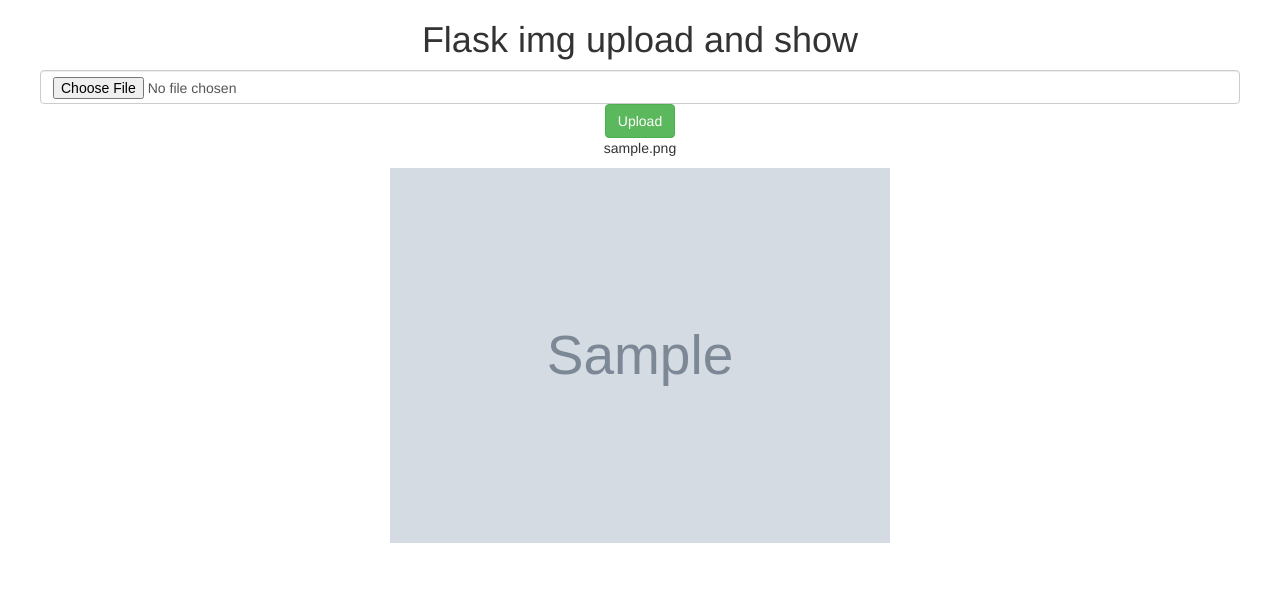
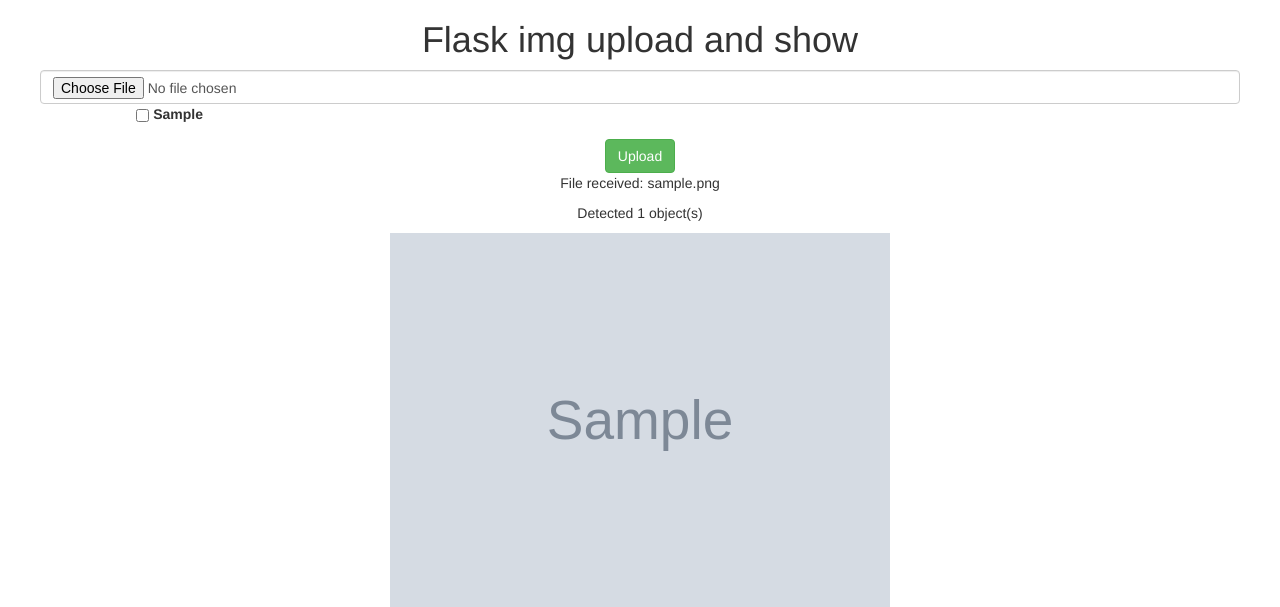
Before and after one commit to QuanHNguyen232/Deploy_yolov6_Flask, a Flask app: template templates/index.html in a window 1280 px wide. Shown: the top 607 px of the page. Run offline with Flask 2, Linux system fonts and the light colour scheme; the template is opened without the code that fills it: values that come from a table or form of the project are taken from there, most other values are stand-ins (such as "Sample title", 1, 10 or a date in 2020); grey boxes marked "Sample" are stand-in pictures; parts of the project's set-up code (start-up, migrations or seed data) failed here and were passed over; some libraries are stand-ins or nearby versions.

Commit message:
add: Get label from yaml + show on html

```diff
--- a/app.py
+++ b/app.py
@@ -3,7 +3,7 @@ import urllib.request
 import os
 import cv2
 import my_yolov6
-
+import yaml
 from flask_uploads import UploadSet, IMAGES, configure_uploads
 from flask_wtf import FlaskForm
 from flask_wtf.file import FileField, FileRequired, FileAllowed
@@ -52,12 +52,20 @@ def get_file(filename):
 @app.route('/', methods=['GET', 'POST'])
 def detect():
     form = UploadForm()
+    input_img_url = None
+    output_img_url = None
 
+    # Read all YOLOv6 classes
+    class_list = []
+    with open('./data/coco.yaml', 'r') as file:
+        data_load = yaml.safe_load(file)
+        class_list = data_load['names']
+
+    # Upload images
     if form.validate_on_submit():
         filename = photos.save(form.photo.data)
         input_img_url = url_for('get_file', filename=filename)
 
-        print('input_img_url', input_img_url)
         frame = cv2.imread('.'+input_img_url)   # need: ./dir/filename (not /dir/filename)
 
         frame, num_objs = yolov6_model.infer(frame)
@@ -66,20 +74,20 @@ def detect():
 
         if num_objs > 0:
             output_img_url = DETECTED_DIR+ '/' + input_img_url.split('/')[-1]
-            print('save_path', output_img_url)
             cv2.imwrite(output_img_url, frame)
-            # cv2.imwrite('test_img.jpg', frame)
-            print('frame exits \t num_objs=', num_objs)
-        else:
-            print('no obj detected')
 
         del frame
 
-    else:
-        output_img_url = None
+        # Get checkbox results
+        if request.method == 'POST':
+            print(request.form.getlist('mycheckbox'))
 
-    return render_template('index.html', form=form, file_url=output_img_url)
+        if num_objs > 0:
+            return render_template('index.html', form=form, file_url=output_img_url, num_objs=num_objs, class_list=class_list)
+        return render_template('index.html', form=form, file_url=input_img_url, num_objs=num_objs, class_list=class_list)
 
+
+    return render_template('index.html', form=form, file_url=None, num_objs=None, class_list=class_list)
 
 
 
--- a/templates/index.html
+++ b/templates/index.html
@@ -7,6 +7,22 @@
     <title>Python Flask Upload and display image</title>
     <link rel="stylesheet" href="https://maxcdn.bootstrapcdn.com/bootstrap/3.3.6/css/bootstrap.min.css" />
     <script src="https://ajax.googleapis.com/ajax/libs/jquery/3.1.0/jquery.min.js"></script>
+    <style>
+        ul{
+            -moz-column-count: 7;
+            -webkit-column-count: 7;
+            column-count: 7;
+            list-style: none;
+        }
+        input[type=checkbox]{
+            vertical-align: middle;
+            position: relative;
+            bottom: 1px;
+        }
+        label{
+            white-space: nowrap;
+        }
+    </style>
 </head>
 
 <body>
@@ -22,10 +38,29 @@
                         <span style="color: red;"> {{ error }} </span>
                     {% endfor %}
 
+
+
                     <div class="row justify-content-center">
+                        <!-- Show upload image form -->
                         <div class="col-auto">
                             {{ form.photo(class="form-control") }}
                         </div>
+                    </div>
+
+                        <!-- Show classes' checkboxes -->
+                        <ul>
+                        {% for yolo_class in class_list %}
+                        <li>
+                            <label for="mycheckbox">
+                            <input type="checkbox" value={{yolo_class}} name="mycheckbox" style="vertical-align: middle;"><!-- {{yolo_class}} -->
+                            {{yolo_class}}
+                            </label>
+                        </li>
+                        {% endfor %}
+                        </ul>
+
+                        <!-- Submit button -->
+                    <div class="row justify-content-center">
                         <div class="col-auto">
                             {{ form.submit(class="btn btn-success") }}
                         </div>
@@ -33,11 +68,25 @@
 
                 </form>
 
+
+                <!-- Show results -->
                 {% if file_url %}
-                    <p>{{ file_url.split('/')[-1] }}</p>
+                    <!-- Show image name -->
+                    <p>File received: {{ file_url.split('/')[-1] }}</p>
+
+                    <!-- Show result (number of objects detected) -->
+                    {% if num_objs == None or num_objs==0 %}
+                        <p>Cannot detect any object</p>
+                    {% else %}
+                        <p>Detected {{num_objs}} object(s)</p>
+                    {% endif %}
+
+                    <!-- Show result image -->
                     <div class="mt-5">
                         <img src="{{ file_url }}" style="width: 500px;">
                     </div>
+                {% else %}
+                    <p>Please upload image</p>
                 {% endif %}
 
 
```
